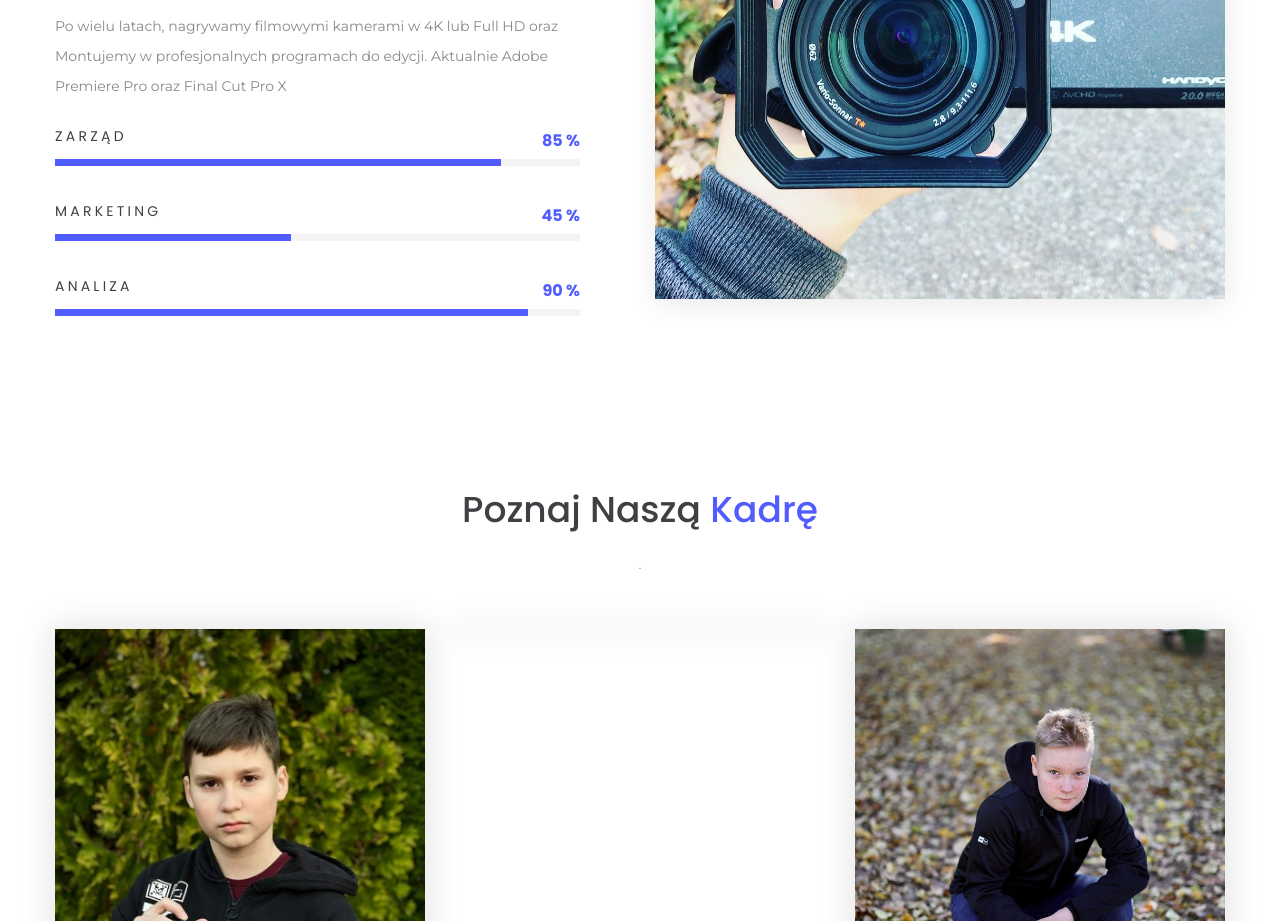
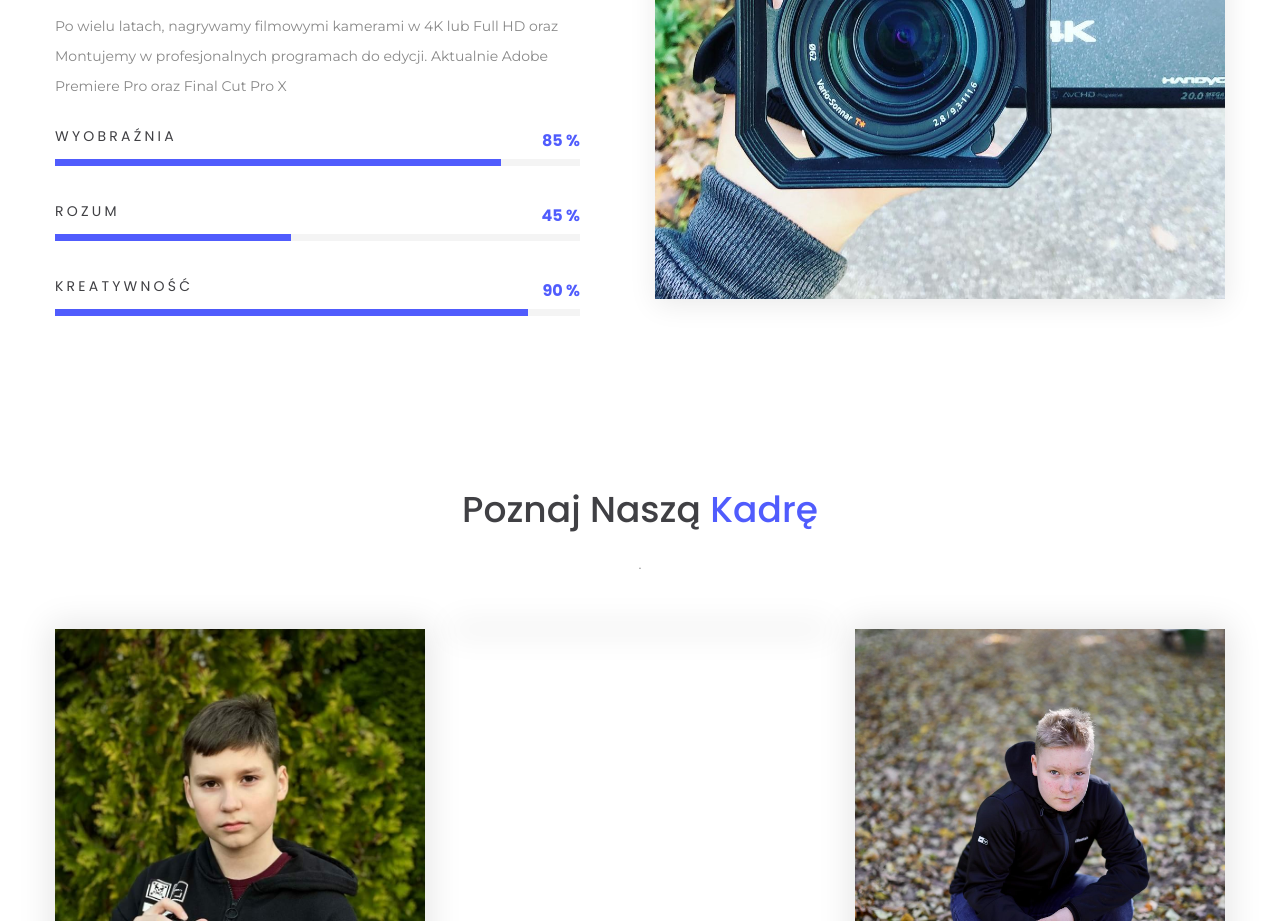
Before and after one commit to metizushtml/clxcinema, a plain HTML site: page about.html in a window 1280 px wide. Shown: the part 920-1841 px from the top of the page. Drawn offline with Linux system fonts and the light colour scheme.

Commit message:
Update about.html

```diff
--- a/about.html
+++ b/about.html
@@ -107,7 +107,7 @@
                   <!--Linear progress bar-->
                   <article class="progress-linear">
                     <div class="progress-header progress-header-simple">
-                      <p>Zarząd</p><span class="progress-value">85</span>
+                      <p>Wyobraźnia</p><span class="progress-value">85</span>
                     </div>
                     <div class="progress-bar-linear-wrap">
                       <div class="progress-bar-linear"></div>
@@ -116,7 +116,7 @@
                   <!--Linear progress bar-->
                   <article class="progress-linear">
                     <div class="progress-header progress-header-simple">
-                      <p>Marketing</p><span class="progress-value">45</span>
+                      <p>Rozum</p><span class="progress-value">45</span>
                     </div>
                     <div class="progress-bar-linear-wrap">
                       <div class="progress-bar-linear"></div>
@@ -125,7 +125,7 @@
                   <!--Linear progress bar-->
                   <article class="progress-linear">
                     <div class="progress-header progress-header-simple">
-                      <p>Analiza</p><span class="progress-value">90</span>
+                      <p>Kreatywność</p><span class="progress-value">90</span>
                     </div>
                     <div class="progress-bar-linear-wrap">
                       <div class="progress-bar-linear"></div>
```
